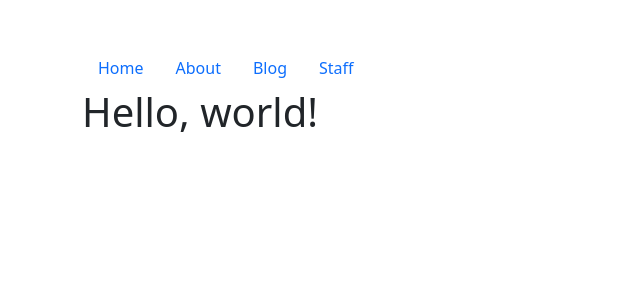
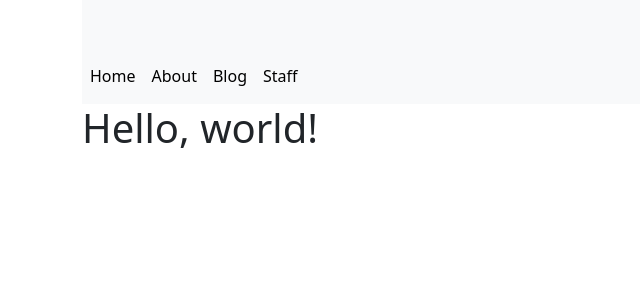
Before and after one commit to awelvor/mailpoet, a Jekyll site: the page built from index.html, in a window 1280 px wide. Shown: the top 300 px of the page, without its empty margins (0-640 px from the left). Built offline with Jekyll 4.4.1, drawn with Linux system fonts in a browser that asks for light colours.

Commit message:
Update navigation.html

```diff
--- a/_includes/navigation.html
+++ b/_includes/navigation.html
@@ -1,7 +1,7 @@
 <div class="container">
 
-<nav class="wrapper">
-<ul class="nav mt-5">
+<nav class="navbar navbar-expand-sm bg-light">
+<ul class="navbar-nav mt-5">
   {% for item in site.data.navigation %}
   <li class="nav-item"><a class="nav-link active" href="{{site.url}}/{{site.title}}/{{item.link}}">{{item.name}}</a></li>
   {% endfor %}
```
